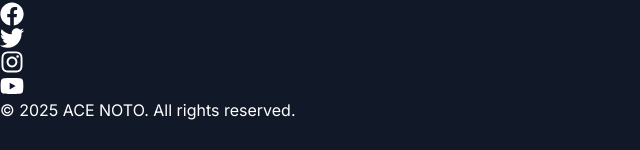
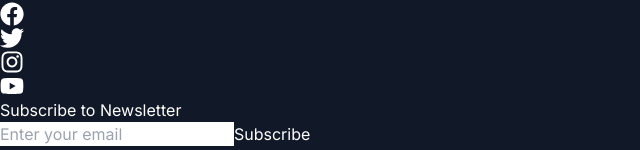
Before and after one commit to SachinVardhan06/NOTO_FRONTEND, a React (Vite) app: page / in a window 1280 px wide. Shown: the part 2434-2584 px from the top of the page, without its empty margins (0-640 px from the left). Before the commit the page ends 2556 px from the top, so only its background shows below. Built offline with nearby package versions, Linux system fonts and the light colour scheme.

Commit message:
Security

```diff
--- a/src/components/Pages/HomePage.jsx
+++ b/src/components/Pages/HomePage.jsx
@@ -16,7 +16,7 @@ import {
   FaYoutube,
   FaClock,
   FaMobileAlt,
-  FaCheckCircle
+  FaCheckCircle,
 } from "react-icons/fa";
 import NoteCard from "./NotoCard";
 
@@ -399,24 +399,24 @@ function HomePage() {
                     <FaYoutube size={24} />
                   </a>
                 </div>
-                {/* <form className="mt-4">
-                  <label className="block text-sm font-medium mb-2">
+                <form className="mt-4 w-full max-w-md mx-auto">
+                  <label className="block text-sm md:text-base font-medium mb-2 text-center md:text-left">
                     Subscribe to Newsletter
                   </label>
-                  <div className="flex">
+                  <div className="flex flex-col sm:flex-row gap-2 sm:gap-0">
                     <input
                       type="email"
                       placeholder="Enter your email"
-                      className="bg-gray-800 text-white px-4 py-2 rounded-l focus:outline-none focus:ring-2 focus:ring-blue-500"
+                      className="w-full bg-gray-800 text-white px-4 py-3 sm:py-2 rounded-lg sm:rounded-l-lg sm:rounded-r-none focus:outline-none focus:ring-2 focus:ring-blue-500"
                     />
                     <button
                       type="submit"
-                      className="bg-blue-600 px-4 py-2 rounded-r hover:bg-blue-700 transition-colors"
+                      className="w-full sm:w-auto bg-blue-600 px-6 py-3 sm:py-2 rounded-lg sm:rounded-l-none sm:rounded-r-lg hover:bg-blue-700 transition-colors text-white font-medium"
                     >
                       Subscribe
                     </button>
                   </div>
-                </form> */}
+                </form>
               </div>
             </div>
 
```
